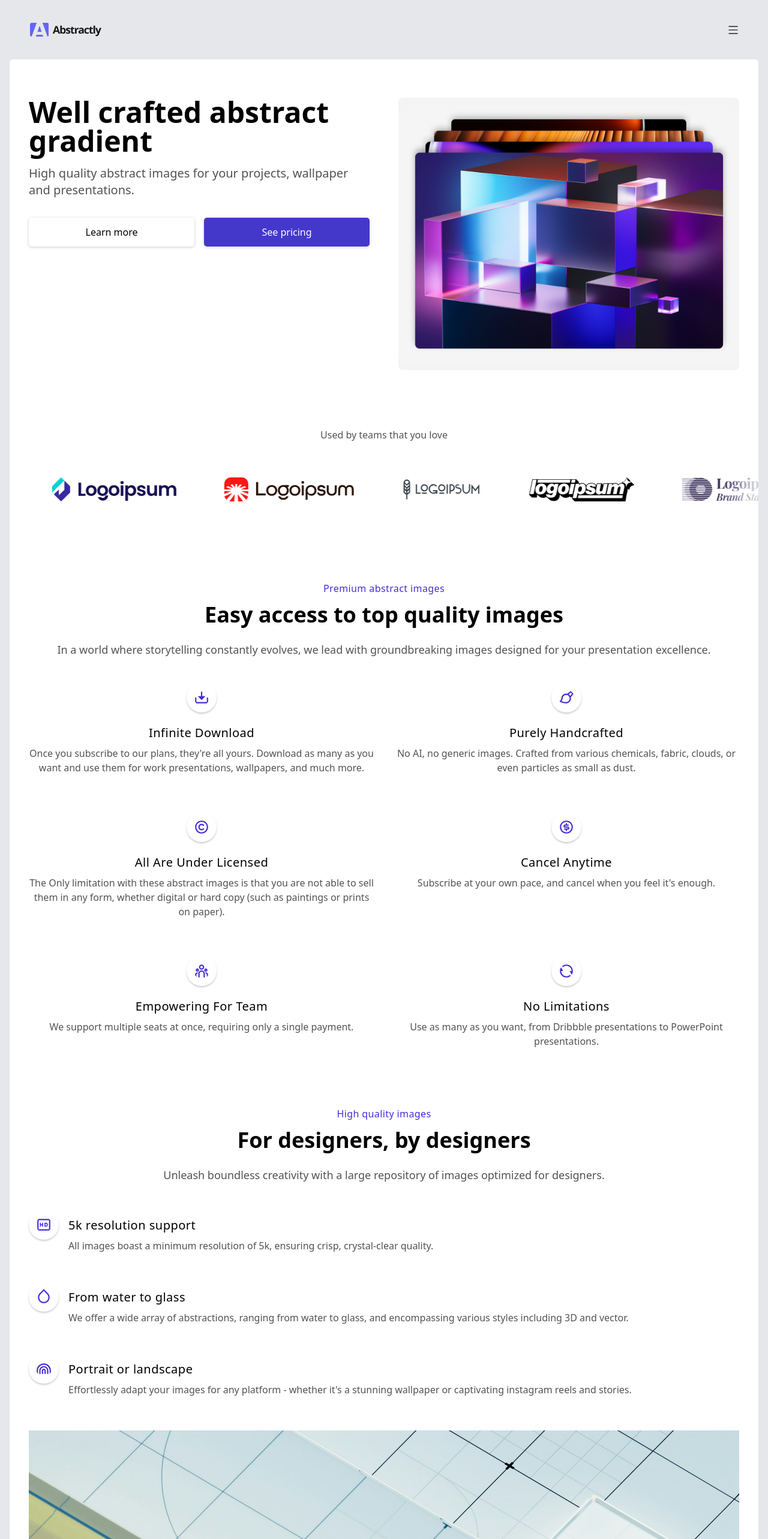
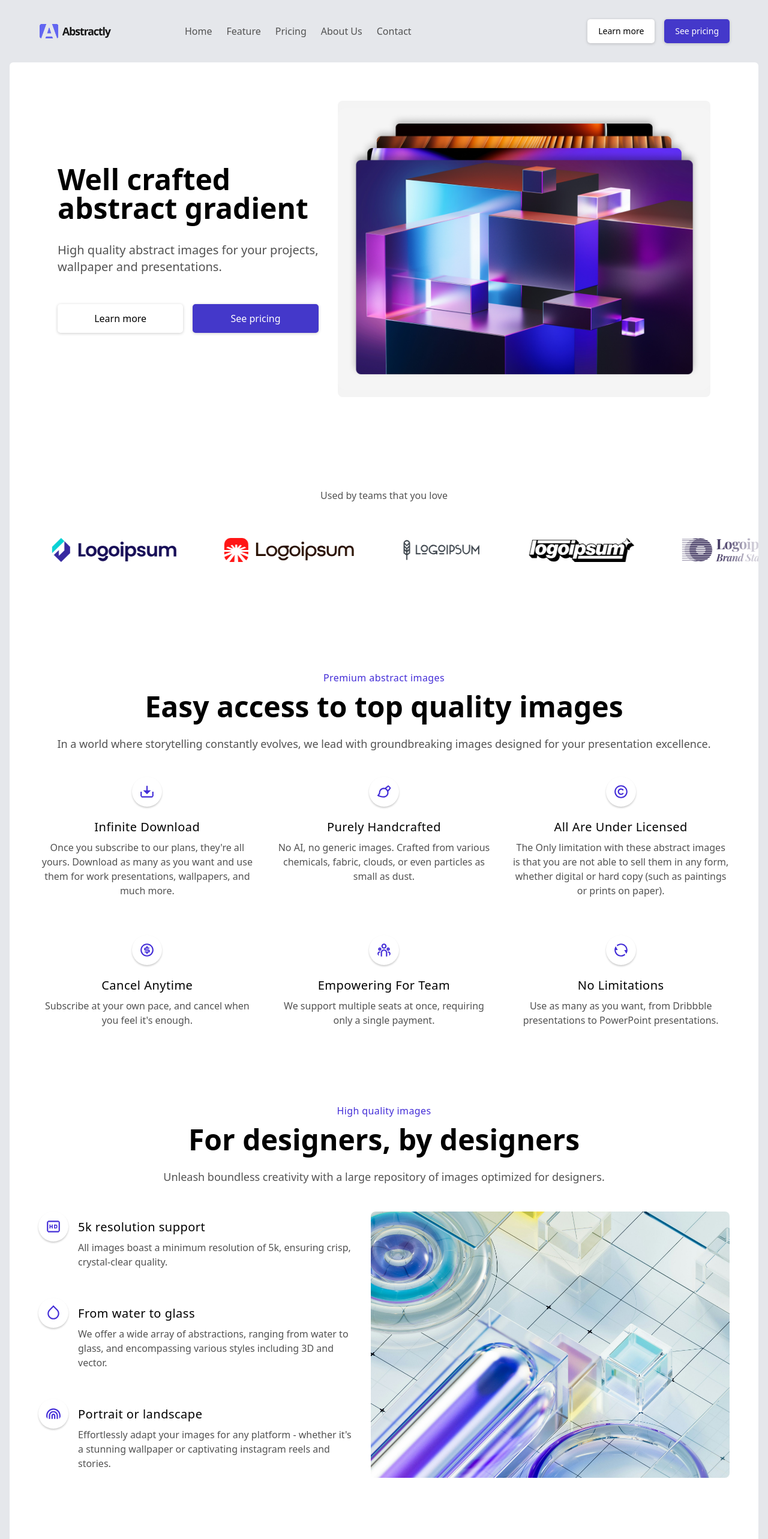
Before and after one commit to Ah-Ibrahim/Marketing-landing-page, a React (Vite) app: page / in a window 1280 px wide. Shown: the top 2566 px of the page at 60% size. Built offline with nearby package versions, Linux system fonts and the light colour scheme; a web font is replaced by a local one.

Commit message:
Added: desktop responsive support

```diff
--- a/src/components/ContactSection.tsx
+++ b/src/components/ContactSection.tsx
@@ -32,17 +32,19 @@ function ContactSection({
     };
 
     return (
-        <section className="section mb-12">
-            <h2 className="text-3xl font-semibold mb-6 md:text-4xl">
-                {mainTitle}
-            </h2>
-            <p className="text-primary text-lg mb-9">{mainDescription}</p>
-            <div className="space-y-5 mb-12">{items}</div>
+        <section className="section mb-12 lg:grid lg:grid-cols-12 lg:gap-x-8">
+            <div className="lg:col-span-6">
+                <h2 className="text-3xl font-semibold mb-6 md:text-4xl lg:text-5xl">
+                    {mainTitle}
+                </h2>
+                <p className="text-primary text-lg mb-9">{mainDescription}</p>
+                <div className="space-y-5 mb-12">{items}</div>
+            </div>
             <form
                 action=""
                 method="POST"
                 onSubmit={(e) => e.preventDefault()}
-                className="grid border-2 border-form-border rounded-lg p-4 text-sm shadow-lg"
+                className="grid border-2 border-form-border rounded-lg p-4 text-sm shadow-lg lg:col-span-6"
             >
                 <label htmlFor="userName" className="mb-2 text-form-text-title">
                     Name
--- a/src/components/HeroSection.tsx
+++ b/src/components/HeroSection.tsx
@@ -2,12 +2,12 @@ import heroImageSrc from '../assets/images/prism.png';
 
 function HeroSection() {
     return (
-        <section className="grid  gap-12 bg-transparent  lg:grid-cols-12 section">
-            <div className="lg:col-span-6">
-                <h1 className="mb-4 text-4xl font-semibold md:text-5xl">
+        <section className="grid mb-24 gap-12 lg:items-center bg-transparent  lg:grid-cols-12 section lg:px-20 lg:gap-x-8 lg:mb-38">
+            <div className="lg:col-span-5">
+                <h1 className="mb-4 text-4xl font-semibold md:text-5xl lg:mb-8">
                     Well crafted abstract gradient
                 </h1>
-                <p className="text-primary mb-8 text-xl">
+                <p className="text-primary mb-8 text-xl lg:mb-12">
                     High quality abstract images for your projects, wallpaper
                     and presentations.
                 </p>
@@ -20,7 +20,7 @@ function HeroSection() {
                     </a>
                 </div>
             </div>
-            <div className="rounded-lg bg-[#f4f4f4] py-3 lg:col-span-6">
+            <div className="rounded-lg bg-[#f4f4f4] py-3 lg:col-span-7">
                 <img src={heroImageSrc} alt="Hero abstract image" />
             </div>
         </section>
--- a/src/components/MainFeatures.tsx
+++ b/src/components/MainFeatures.tsx
@@ -19,17 +19,19 @@ function MainFeaturesShowcase({
     ));
 
     return (
-        <section className="my-6.5 section">
+        <section className="mb-20.5 section lg:mb-28">
             <div className="mb-6.5 text-center">
                 <div className="text-brand text-md mb-3 tracking-wide">
                     {opener}
                 </div>
-                <h2 className="mb-6 text-3xl font-bold md:text-4xl">
+                <h2 className="mb-6 text-3xl font-bold md:text-4xl lg:text-5xl">
                     {mainTitle}
                 </h2>
                 <p className="text-primary text-lg">{mainDescription} </p>
             </div>
-            <div className="grid md:grid-cols-2 md:gap-8">{items}</div>
+            <div className="grid md:grid-cols-2 md:gap-8 lg:grid-cols-3">
+                {items}
+            </div>
         </section>
     );
 }
--- a/src/components/Marquee.tsx
+++ b/src/components/Marquee.tsx
@@ -15,7 +15,7 @@ function Marquee({ teamsLogoSrc }: MarqueeProps) {
     ));
 
     return (
-        <section className="my-[6rem] w-full space-y-12 overflow-x-hidden">
+        <section className="mb-30.5 w-full space-y-12 overflow-x-hidden lg:mb-42.5">
             <div className="text-primary text-center">
                 Used by teams that you love
             </div>
--- a/src/components/NavBar.tsx
+++ b/src/components/NavBar.tsx
@@ -13,10 +13,13 @@ function NavBar() {
     const closeMenu = () => setIsMenuShown(false);
 
     return (
-        <nav className="m-auto flex section items-center justify-between bg-transparent py-4 ">
+        <nav className="m-auto flex section items-center justify-between bg-transparent py-4 lg:justify-normal">
             <div className="w-31">
                 <img src={logoSrc} alt="Logo Image" />
             </div>
+
+            {!isDesktop && (
+                <>
                     <button
                         onClick={handleMenuBtnClick}
                         className="text-icon-emphasize cursor-pointer"
@@ -34,6 +37,62 @@ function NavBar() {
                     <AnimatePresence>
                         {isMenuShown && <SideMenu onClose={closeMenu} />}
                     </AnimatePresence>
+                </>
+            )}
+            {isDesktop && (
+                <>
+                    <ul className="text-primary gap-x-6 flex ms-30 ">
+                        <li>
+                            <a
+                                href="#"
+                                className="hover:text-primary-hover focus:text-primary-hover flex gap-3 transition-colors"
+                            >
+                                Home
+                            </a>
+                        </li>
+                        <li>
+                            <a
+                                href="#"
+                                className="hover:text-primary-hover focus:text-primary-hover flex gap-3 transition-colors"
+                            >
+                                Feature
+                            </a>
+                        </li>
+                        <li>
+                            <a
+                                href="#"
+                                className="hover:text-primary-hover focus:text-primary-hover flex gap-3 transition-colors"
+                            >
+                                Pricing
+                            </a>
+                        </li>
+                        <li>
+                            <a
+                                href="#"
+                                className="hover:text-primary-hover focus:text-primary-hover flex gap-3 transition-colors"
+                            >
+                                About Us
+                            </a>
+                        </li>
+                        <li>
+                            <a
+                                href="#"
+                                className="hover:text-primary-hover focus:text-primary-hover flex gap-3 transition-colors"
+                            >
+                                Contact
+                            </a>
+                        </li>
+                    </ul>
+                    <div className="ms-auto flex text-sm gap-x-4">
+                        <button className="btn px-4.5 py-2.5">
+                            Learn more
+                        </button>
+                        <button className="btn btn--primary px-4.5 py-2.5">
+                            See pricing
+                        </button>
+                    </div>
+                </>
+            )}
         </nav>
     );
 }
--- a/src/components/Newsletter.tsx
+++ b/src/components/Newsletter.tsx
@@ -17,10 +17,10 @@ function Newsletter({ mainTitle, imgSrc, imgAlt, features }: NewsletterProps) {
     ));
 
     return (
-        <section className="flex section flex-col gap-y-4 mb-22.5">
-            <div>
+        <section className="flex section flex-col gap-y-4 mb-22.5 lg:grid lg:grid-cols-12 lg:gap-x-8 lg:mb-30">
+            <div className="lg:col-span-6">
                 <div>
-                    <h2 className="mb-8.5 text-3xl font-semibold md:text-4xl">
+                    <h2 className="mb-8.5 text-3xl font-semibold md:text-4xl lg:text-5xl">
                         {mainTitle}
                     </h2>
                 </div>
@@ -47,7 +47,7 @@ function Newsletter({ mainTitle, imgSrc, imgAlt, features }: NewsletterProps) {
                     </button>
                 </form>
             </div>
-            <div className="aspect-[9/8] overflow-hidden rounded-lg">
+            <div className="aspect-[9/8] overflow-hidden rounded-lg lg:col-span-6">
                 <img
                     src={imgSrc}
                     alt={imgAlt}
--- a/src/components/PricingCard.tsx
+++ b/src/components/PricingCard.tsx
@@ -34,14 +34,14 @@ function PricingCard({
 
     return (
         <div
-            className={`overflow-hidden rounded-lg border ${isFeatured ? 'border-line-brand-solid shadow-2xl' : 'border-line-primary shadow'}`}
+            className={`overflow-hidden rounded-lg border ${isFeatured ? 'border-line-brand-solid shadow-2xl' : 'border-line-primary shadow'} lg:flex lg:flex-col`}
         >
             {isFeatured && (
                 <div className="text-brand bg-bg-brand-subtle mb-4.5 py-3 text-center text-xl font-semibold">
                     Most Popular
                 </div>
             )}
-            <div className="px-3 py-4 md:px-6 md:py-8">
+            <div className="px-3 py-4 md:px-6 md:py-8 lg:flex lg:flex-col lg:grow-1">
                 <h3 className="mb-2 text-2xl font-semibold">{title}</h3>
                 <p className="text-primary mb-8">{description}</p>
                 <div className={`my-2 ${isFeatured && 'text-brand'}`}>
@@ -61,7 +61,7 @@ function PricingCard({
                 </div>
                 <div className="mb-7.5 grid gap-y-5">{items}</div>
                 <button
-                    className={`btn w-full py-3.5 font-medium ${isFeatured && 'btn--primary'}`}
+                    className={`btn w-full py-3.5 font-medium ${isFeatured && 'btn--primary'} lg:mt-auto`}
                 >
                     Buy now
                 </button>
--- a/src/components/Showcase.tsx
+++ b/src/components/Showcase.tsx
@@ -1,3 +1,4 @@
+import useMediaQuery from '../hooks/useMediaQuery';
 import type { ShowcaseType } from '../types/PageSchemas';
 
 interface ShowcaseProps extends ShowcaseType {
@@ -13,6 +14,8 @@ function Showcase({
     features,
     isLayoutReversed = false,
 }: ShowcaseProps) {
+    const isDesktop = useMediaQuery('(min-width: 80rem)');
+
     const items = features.map((feature) => (
         <div className="flex flex-row items-start gap-x-4" key={feature.id}>
             <img
@@ -26,23 +29,36 @@ function Showcase({
             </div>
         </div>
     ));
+    let flexStyle = '';
+
+    if (isDesktop) {
+        if (isLayoutReversed) {
+            flexStyle = 'flex-row-reverse';
+        } else {
+            flexStyle = 'flex-row';
+        }
+    } else {
+        if (isLayoutReversed) {
+            flexStyle = 'flex-col-reverse';
+        } else {
+            flexStyle = 'flex-col';
+        }
+    }
 
     return (
-        <section className="my-14 section">
+        <section className="mb-30 section">
             <div className="mb-11 text-center">
                 <div className="text-brand text-md mb-3 tracking-wide">
                     {opener}
                 </div>
-                <h2 className="mb-6 text-3xl font-bold md:text-4xl">
+                <h2 className="mb-6 text-3xl font-bold md:text-4xl lg:text-5xl">
                     {mainTitle}
                 </h2>
                 <p className="text-primary text-lg">{mainDescription}</p>
             </div>
-            <div
-                className={`flex ${isLayoutReversed ? 'flex-col-reverse' : 'flex-col'} gap-y-11`}
-            >
+            <div className={`flex ${flexStyle} gap-y-11 lg:gap-x-8`}>
                 <div className="grid gap-9">{items}</div>
-                <div className="aspect-[5/3] w-full rounded-lg">
+                <div className="aspect-[5/3] w-full rounded-lg overflow-hidden">
                     <img
                         className="h-full w-full object-cover"
                         src={imgSrc}
--- a/src/index.css
+++ b/src/index.css
@@ -107,8 +107,9 @@
             }
         }
 
-        @media (min-width: 1440px) {
+        @media (min-width: 1280px) {
             & {
+                --content-padding-side: 3rem;
                 --max-width-content: 80rem;
             }
         }
```
Also changed, not shown: src/components/FAQSection.tsx (+5 -3 lines), src/components/Pricing.tsx (+8 -6 lines). Lines whose indentation alone changed are shown as unchanged.
